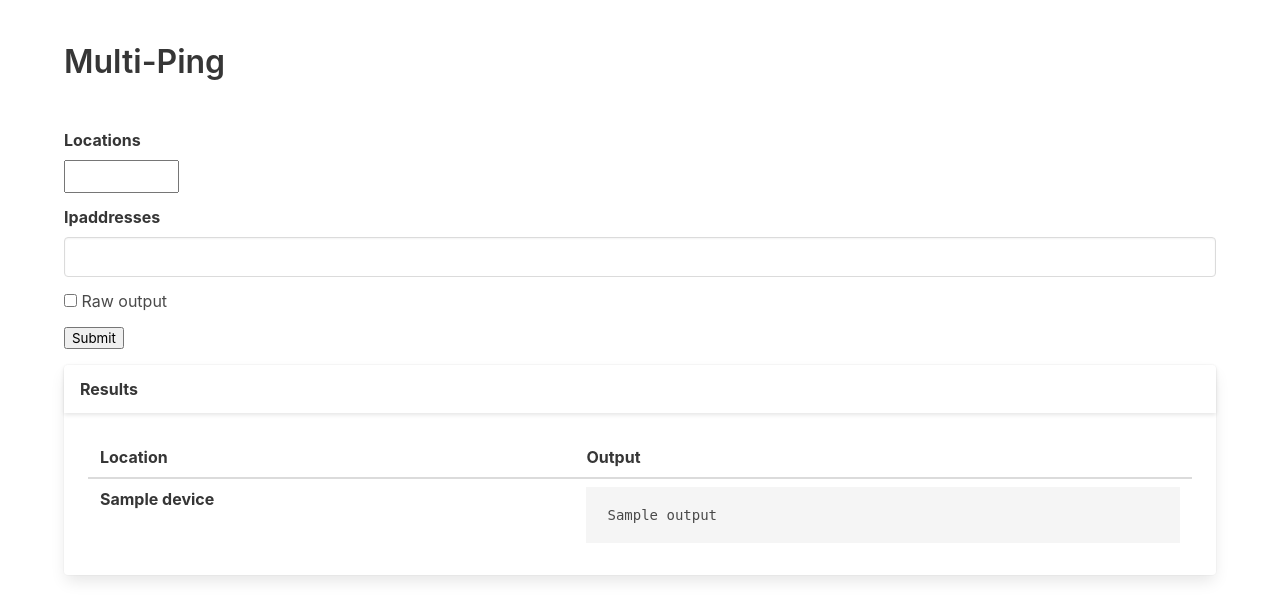
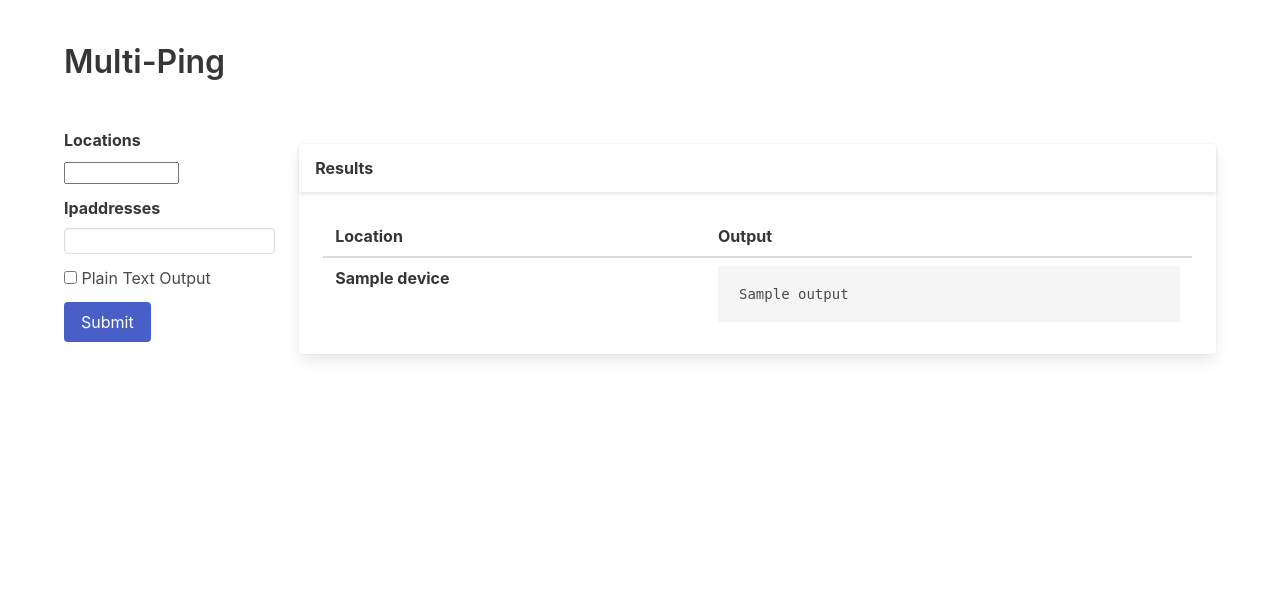
Before and after one commit to robwdwd/lg, a Python web app: template lg/templates/ping_multi.html in a window 1280 px wide. Shown: the part 52-658 px from the top of the page. Run offline with Jinja, Linux system fonts and the light colour scheme; the template is opened without the code that fills it: most values are stand-ins (such as "Sample title", 1, 10 or a date in 2020); form fields are guessed from the names that the template uses.

Commit message:
Update to templates

```diff
--- a/lg/templates/ping_multi.html
+++ b/lg/templates/ping_multi.html
@@ -8,60 +8,74 @@
 {% endblock %}
 
 {% block content %}
-  <div class="row mt-4">
-    <div class="col">
+
+  {% if results.errors %}
+    <div class="notification">
+      <button class="delete"></button>
+      {% for error in results.errors %}
+        {{error}}<br/>
+      {% endfor %}
+    </div>
+  {% endif %}
+
+  <div class="columns">
+    <div class="column is-one-fifth">
       <form method="post">
         {{ form.csrf_token }}
-        <div class="row align-items-start">
-          <div class="col-12 col-md mt-3 mt-md-2">
-            {{ form.locations.label(class = 'label') }}
 
-            {% if form.locations.errors %}
-              {{ form.locations(class = 'select is-danger', size = '8') }}
-              <div class="help is-danger">
-                {% for error in form.locations.errors %}
-                  {{ error }}
-                {% endfor %}
-              </div>
+        <div class="field">
+          {{ form.locations.label(class = 'label') }}
+          <div class="control is-expanded">
+            <div class="select is-multiple is-fullwidth{% if form.locations.errors %} is-danger{% endif %}">
+              {{ form.locations(size=8) }}
+            </div>
+          </div>
+          {% if form.locations.errors %}
+            <p class="help is-danger">
+              {% for error in form.locations.errors %}
+                {{ error }}
+              {% endfor %}
+            </p>
+          {% endif %}
+        </div>
+
+        <div class="field">
+          {{ form.ipaddresses.label(class = 'label') }}
+          <div class="control is-expanded">
+            {% if form.ipaddresses.errors %}
+              {{ form.ipaddresses(class="textarea is-danger p-0", rows=8) }}
             {% else %}
-              {{ form.locations(class = 'select', size ='8') }}
+              {{ form.ipaddresses(class="textarea p-0", rows=8) }}
             {% endif %}
           </div>
+          {% if form.ipaddresses.errors %}
+            <p class="help is-danger">
+              {% for error in form.ipaddresses.errors %}
+                {{ error }}
+              {% endfor %}
+            </p>
+          {% endif %}
+        </div>
 
-          <div class="col-12 col-md mt-3 mt-md-2">
-            {{ form.ipaddresses.label(class = 'label') }}
-
-            {% if form.ipaddresses.errors %}
-              {{ form.ipaddresses(class = 'input py-0 is-invalid', rows='8') }}
-              <div class="help is-danger">
-                {% for error in form.ipaddresses.errors %}
-                  {{ error }}
-                {% endfor %}
-              </div>
-            {% else %}
-              {{ form.ipaddresses(class = 'input py-0', rows='8') }}
-            {% endif %}
+        <div class="field">
+          <div class="control">
+            <label class="checkbox">
+              {{ form.raw_output(type = "checkbox") }}
+              Plain Text Output
+            </label>
           </div>
         </div>
-        <div class="row">
-          <div class="col-12 col-md-6 my-3 d-flex justify-content-md-start">
-            <div class="form-check form-switch">
-              {{ form.raw_output(class="form-check-input", type="checkbox", role="switch", id="flexSwitchCheckDefault") }}
-              {{ form.raw_output.label(class = 'form-check-label', for = 'flexSwitchCheckDefault') }}
-            </div>
-          </div>
 
-          <div class="col-12 col-md-6 my-3 d-flex justify-content-md-end">
-            <button type="submit" id="submit" class="btn btn-dark">
-              Submit
-            </button>
-          </div>
+        <div class="control">
+          <button class="button is-link">Submit</button>
         </div>
+
       </form>
     </div>
+    <div class="column">
+      {% if results %}
+        {% include 'results/ping_multi.html' %}
+      {% endif %}
+    </div>
   </div>
-
-  {% if results %}
-    {% include 'results/ping_multi.html' %}
-  {% endif %}
 {% endblock %}
--- a/lg/templates/results/index.html
+++ b/lg/templates/results/index.html
@@ -1,8 +1,4 @@
-{% if results.errors %}
-  <div class="box mt-4">
-    <p class="is-family-monospace is-danger">{{results.errors}}</p>
-  </div>
-{% else %}
+{% if not results.errors %}
 
   <div class="card mt-4">
     <header class="card-header">
```
Also changed, not shown: lg/templates/home.html (+10 -0 lines).
